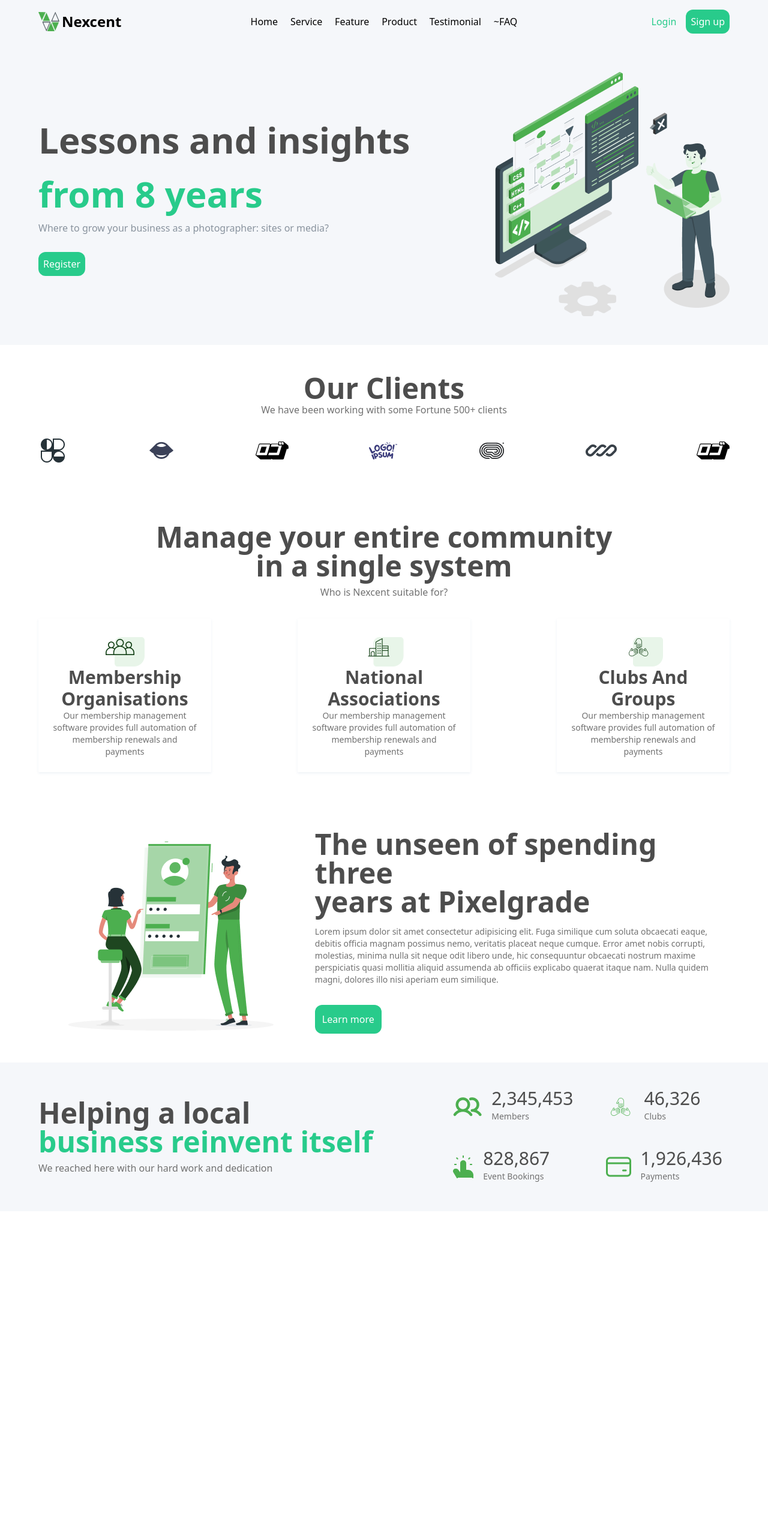
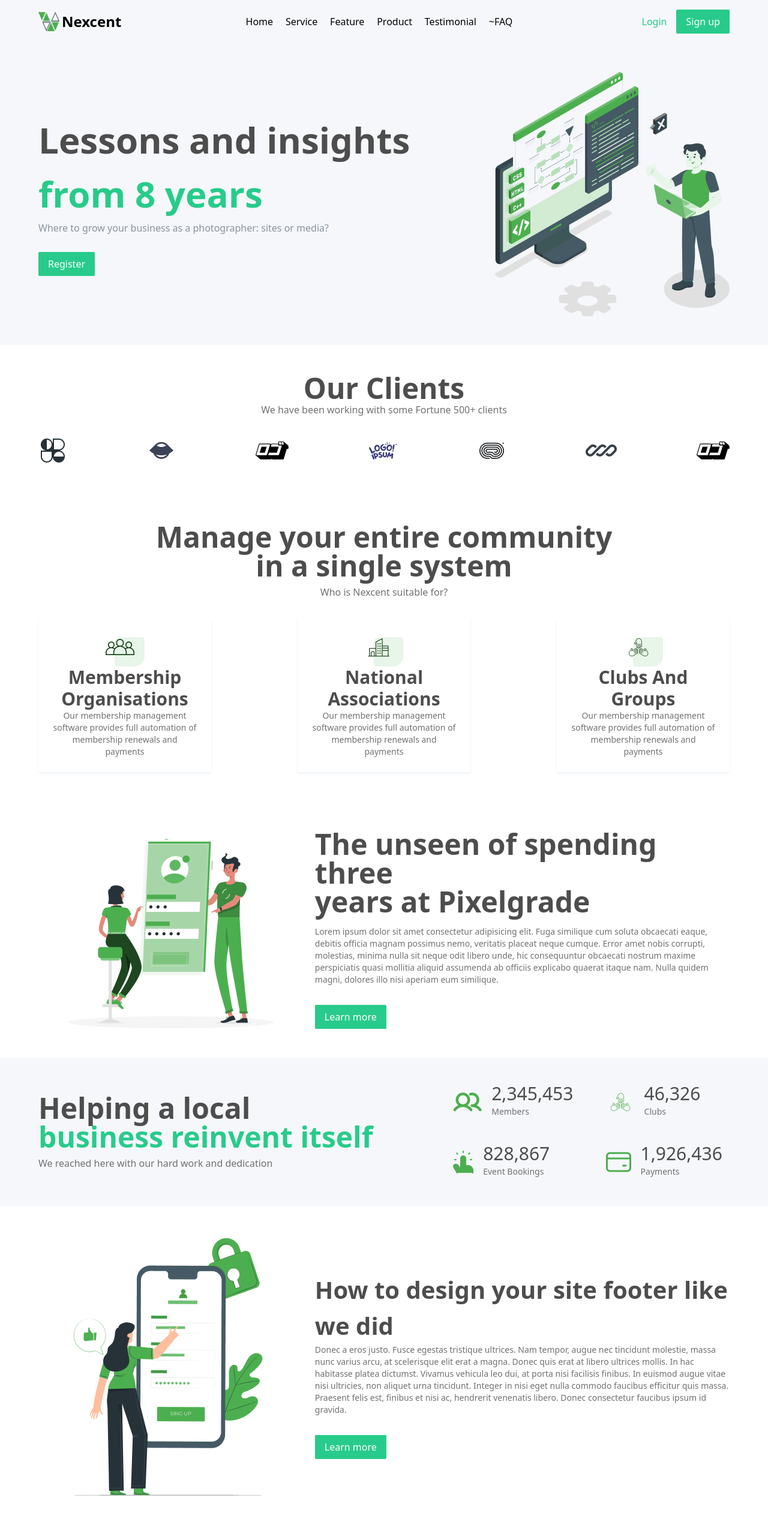
Before and after one commit to salawu-ahmed/Nexcent, a React (Vite) app: page / in a window 1280 px wide. Shown: the top 2532 px of the page at 60% size. Before the commit the page ends 2019 px from the top, so only its background shows below. Built offline with nearby package versions, Linux system fonts and the light colour scheme.

Commit message:
Update: Added Pana section & changed button styles

```diff
--- a/src/App.jsx
+++ b/src/App.jsx
@@ -3,6 +3,7 @@ import Clients from './components/Clients'
 import Community from './components/Community'
 import Hero from './components/Hero'
 import Navbar from './components/Navbar'
+import Pana from './components/Pana'
 import Pixelgrade from './components/Pixelgrade'
 import Stats from './components/Stats'
 
@@ -16,6 +17,7 @@ function App() {
     <Community />
     <Pixelgrade />
     <Stats />
+    <Pana />
     </>
   )
 }
--- a/src/components/Hero.jsx
+++ b/src/components/Hero.jsx
@@ -7,7 +7,7 @@ const Hero = () => {
         <div>
       <h1 className='text-dark-grey text-6xl font-semibold leading-normal'>Lessons and insights <br /><span className='text-primary-color'> from 8 years</span></h1>
       <p className='text-light-grey mb-7'>Where to grow your business as a photographer: sites or media?</p>
-      <button className='bg-primary-color text-white p-2 rounded-xl'>Register</button>
+      <button className='bg-primary-color text-white py-2 px-4 rounded-sm'>Register</button>
         </div>
       <img src="src/assets/Illustration.png" alt="/" />
     </div>
--- a/src/components/Navbar.jsx
+++ b/src/components/Navbar.jsx
@@ -19,8 +19,8 @@ const Navbar = () => {
         </ul>
       </nav>
       <div className="flex">
-        <button className="mr-2 text-primary-color p-2 rounded-lg">Login</button>
-        <button className="bg-primary-color text-white p-2 rounded-xl">Sign up</button>
+        <button className="mr-2 text-primary-color p-2 rounded-sm">Login</button>
+        <button className="bg-primary-color text-white py-2 px-4 rounded-sm">Sign up</button>
       </div>
     </div>
     </div>
--- /dev/null
+++ b/src/components/Pana.jsx
@@ -0,0 +1,20 @@
+import React from 'react'
+
+const Pana = () => {
+  return (
+    <div className='w-full py-12'>
+      <div className='max-w-6xl mx-auto flex justify-between items-center'>
+        <div className='w-2/5'>
+            <img src="src/assets/pana.png" alt="/" />
+        </div>
+        <div className='w-3/5'>
+            <h1 className='text-dark-grey font-semibold text-[40px]'>How to design your site footer like we did</h1>
+            <p className='text-sm text-grey mb-8'>Donec a eros justo. Fusce egestas tristique ultrices. Nam tempor, augue nec tincidunt molestie, massa nunc varius arcu, at scelerisque elit erat a magna. Donec quis erat at libero ultrices mollis. In hac habitasse platea dictumst. Vivamus vehicula leo dui, at porta nisi facilisis finibus. In euismod augue vitae nisi ultricies, non aliquet urna tincidunt. Integer in nisi eget nulla commodo faucibus efficitur quis massa. Praesent felis est, finibus et nisi ac, hendrerit venenatis libero. Donec consectetur faucibus ipsum id gravida.</p>
+            <button className='py-2 px-4 rounded-sm bg-primary-color text-white'>Learn more</button>
+        </div>
+      </div>
+    </div>
+  )
+}
+
+export default Pana
--- a/src/components/Pixelgrade.jsx
+++ b/src/components/Pixelgrade.jsx
@@ -10,7 +10,7 @@ const Pixelgrade = () => {
         <div className='w-3/5'>
             <h2 className='text-5xl font-semibold text-dark-grey mb-4'>The unseen of spending three <br />years at Pixelgrade</h2>
             <p className='text-sm text-grey mb-8'>Lorem ipsum dolor sit amet consectetur adipisicing elit. Fuga similique cum soluta obcaecati eaque, debitis officia magnam possimus nemo, veritatis placeat neque cumque. Error amet nobis corrupti, molestias, minima nulla sit neque odit libero unde, hic consequuntur obcaecati nostrum maxime perspiciatis quasi mollitia aliquid assumenda ab officiis explicabo quaerat itaque nam. Nulla quidem magni, dolores illo nisi aperiam eum similique.</p>
-            <button className='bg-primary-color rounded-xl text-white p-3'>Learn more</button>
+            <button className='bg-primary-color rounded-sm text-white py-2 px-4'>Learn more</button>
         </div>
       </div>
     </div>
```
Also changed, not shown: src/assets/pana.png (added).
